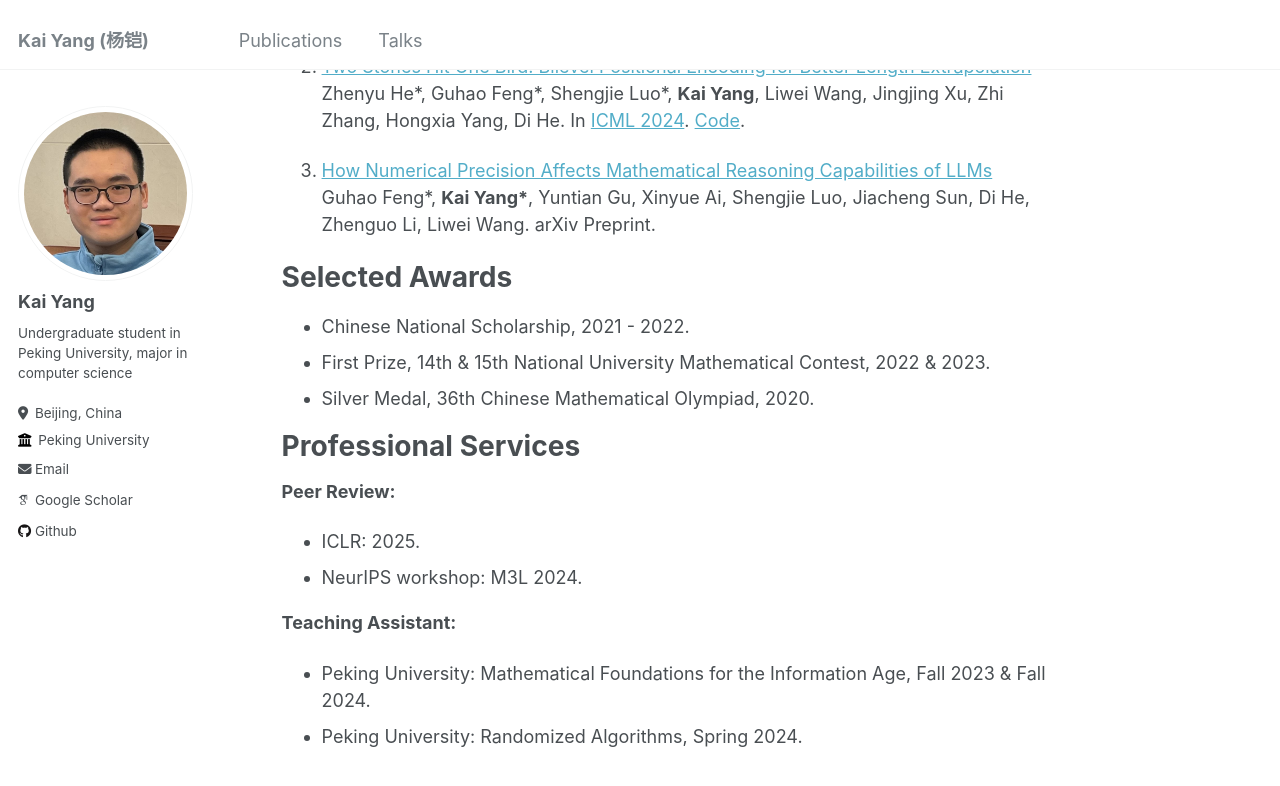
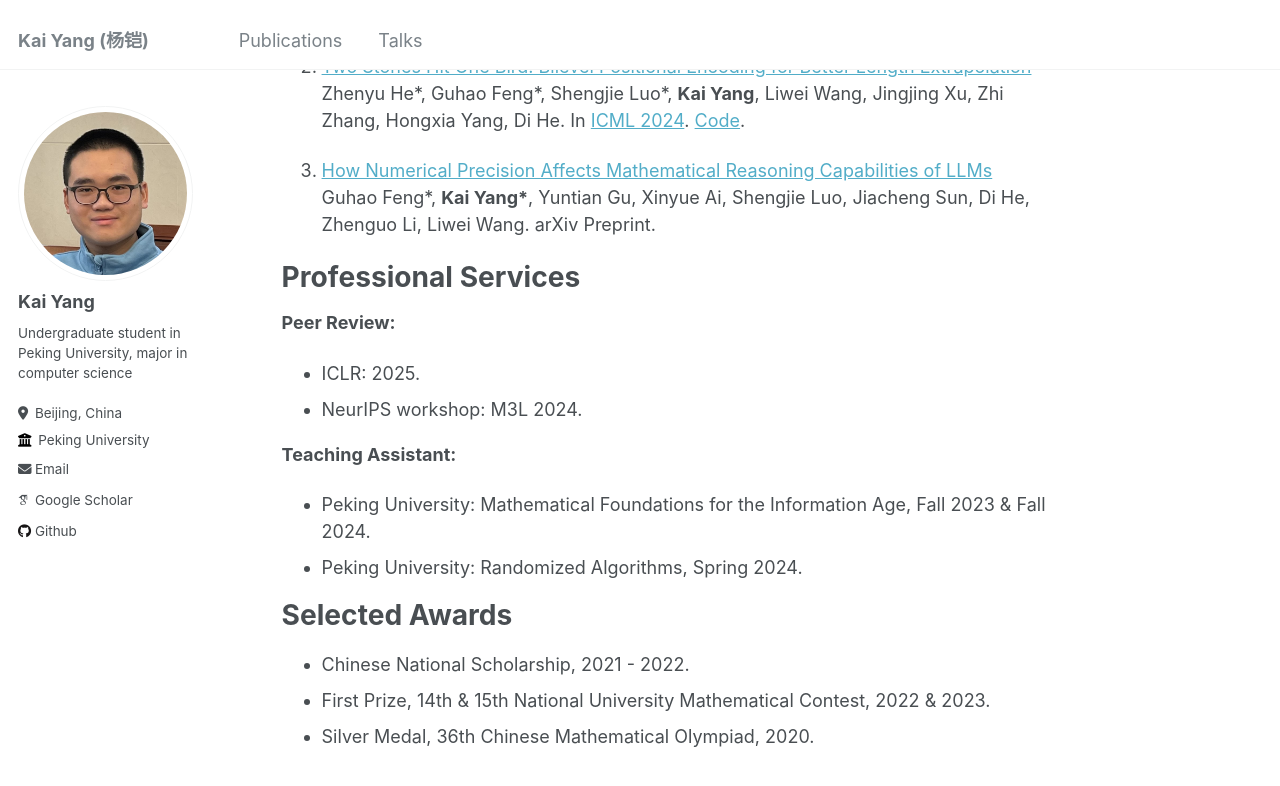
Before and after one commit to YK-YoungK/yk-youngk.github.io, a Jekyll site: the page built from _pages/about.md, in a window 1280 px wide and 900 px high, scrolled down 561 px. Shown: the top 786 px of the window. Built offline with Jekyll 4.4.1, drawn with Linux system fonts in a browser that asks for light colours; some web fonts are replaced; part of the change alters nothing that is shown.

```diff
--- a/_pages/about.md
+++ b/_pages/about.md
@@ -25,11 +25,6 @@ Zhenyu He\*, Guhao Feng\*, Shengjie Luo\*, **Kai Yang**, Liwei Wang, Jingjing Xu
 3. [How Numerical Precision Affects Mathematical Reasoning Capabilities of LLMs](https://arxiv.org/abs/2410.13857)\\
 Guhao Feng\*, **Kai Yang\***, Yuntian Gu, Xinyue Ai, Shengjie Luo, Jiacheng Sun, Di He, Zhenguo Li, Liwei Wang. arXiv Preprint.
 
-Selected Awards
-======
-* Chinese National Scholarship, 2021 - 2022.
-* First Prize, 14th & 15th National University Mathematical Contest, 2022 & 2023.
-* Silver Medal, 36th Chinese Mathematical Olympiad, 2020.
 
 Professional Services
 ======
@@ -42,6 +37,13 @@ Professional Services
 * Peking University: Randomized Algorithms, Spring 2024.
 
 
+Selected Awards
+======
+* Chinese National Scholarship, 2021 - 2022.
+* First Prize, 14th & 15th National University Mathematical Contest, 2022 & 2023.
+* Silver Medal, 36th Chinese Mathematical Olympiad, 2020.
+
+
 <!-- ---
 <center><sub>Visitor distribution </sub></center>
 
```
